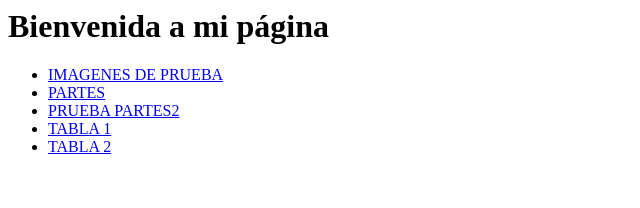
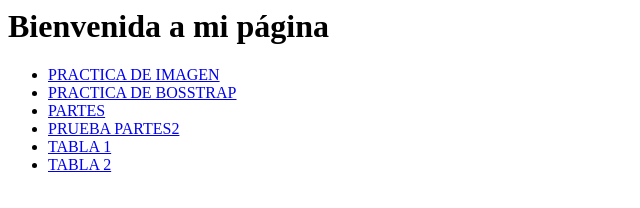
Before and after one commit to Natasha050/Natasha, a plain HTML site: page index.html in a window 1280 px wide. Shown: the whole page, without its empty margins (0-640 px from the left). Drawn offline with Linux system fonts and the light colour scheme.

Commit message:
Update index.html

```diff
--- a/index.html
+++ b/index.html
@@ -5,7 +5,8 @@
 <body>
 <h1>Bienvenida a mi página</h1>
  <ul>
-  <li><a href="imagenes.html">        IMAGENES DE PRUEBA </a></li>
+  <li><a href="imagenes.html">        PRACTICA DE IMAGEN </a></li>
+  <li><a href="pract_bosstrap.html">  PRACTICA DE BOSSTRAP </a></li>
   <li><a href="partes.html">          PARTES </a></li>
   <li><a href="parte2.html">          PRUEBA PARTES2</a></li>
   <li><a href="tabla.html">           TABLA 1 </a></li>
```
